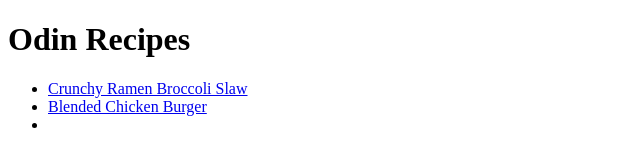
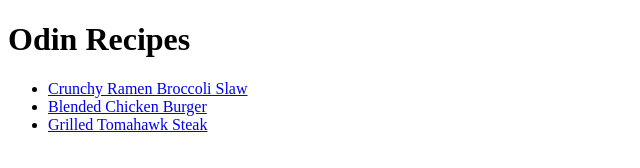
Before and after one commit to obiora198/odin-recipes, a plain HTML site: page index.html in a window 1280 px wide. Shown: the whole page, without its empty margins (0-640 px from the left). Drawn offline with Linux system fonts and the light colour scheme.

Commit message:
Add link to steak recipe in index.html

```diff
--- a/index.html
+++ b/index.html
@@ -10,7 +10,7 @@
     <ul>
         <li><a href="recipes/ramen.html">Crunchy Ramen Broccoli Slaw</a></li>
         <li><a href="recipes/burger.html">Blended Chicken Burger</a></li>
-        <li></li>
+        <li><a href="recipes/steak.html">Grilled Tomahawk Steak</a></li>
     </ul>
 
 </body>
```
